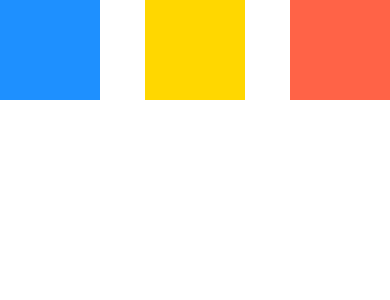
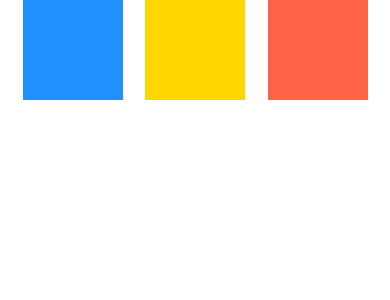
Before and after one commit to zahid2022skipq/dimensions, a React Native app: screen / in a window 390 px wide. Shown: the top 300 px of the page. Built offline with nearby package versions, Linux system fonts and the light colour scheme.

Commit message:
understanding flex box

```diff
--- a/App.js
+++ b/App.js
@@ -7,7 +7,7 @@ export default function App() {
         backgroundColor: "#fff",
         flex: 1,
         flexDirection: "row",
-        justifyContent: "space-between",
+        justifyContent: "space-evenly",
       }}
     >
       <View
```
